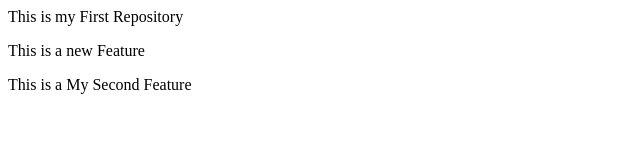
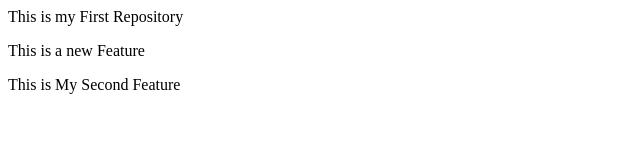
Before and after one commit to Gautam-Rathour/First-Repository, a plain HTML site: page index.html in a window 1280 px wide. Shown: the full height of the page, 0-640 px from the left. Drawn offline with Linux system fonts and the light colour scheme.

Commit message:
Add Second Change

```diff
--- a/index.html
+++ b/index.html
@@ -1,3 +1,4 @@
 <p>This is my First Repository</p>
 <p>This is a new Feature</p>
-<p>This is a My Second Feature</p>
+
+<p>This is My Second Feature</p>
```
